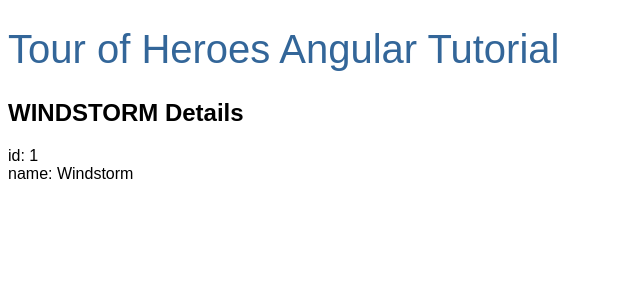
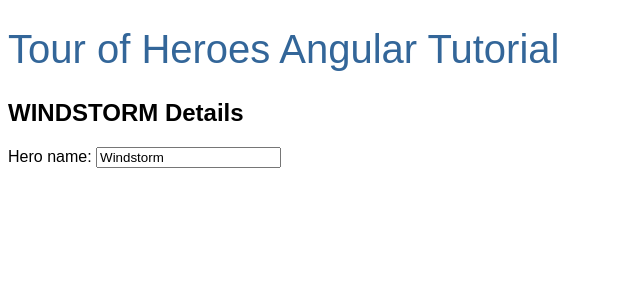
Before and after one commit to kelseyroy/tour-of-heroes-angular-tutorial, an Angular app: page /heroes in a window 1280 px wide. Shown: the top 300 px of the page, without its empty margins (0-640 px from the left). Built offline with nearby package versions, Linux system fonts and the light colour scheme.

Commit message:
Adds two-way data binding with ngModel

```diff
--- a/src/app/app.module.ts
+++ b/src/app/app.module.ts
@@ -1,5 +1,6 @@
 import { NgModule } from '@angular/core';
 import { BrowserModule } from '@angular/platform-browser';
+import { FormsModule } from '@angular/forms';
 
 import { AppComponent } from './app.component';
 import { HeroesComponent } from './heroes/heroes.component';
@@ -10,7 +11,8 @@
     HeroesComponent
   ],
   imports: [
-    BrowserModule
+    BrowserModule,
+    FormsModule
   ],
   providers: [],
   bootstrap: [AppComponent]
--- a/src/app/heroes/heroes.component.html
+++ b/src/app/heroes/heroes.component.html
@@ -1,3 +1,5 @@
 <h2 id="hero">{{hero.name | uppercase}} Details</h2>
-<div id="id"><span>id: </span>{{hero.id}}</div>
-<div id="name"><span>name: </span>{{hero.name}}</div>
+<div>
+    <label for="name">Hero name: </label>
+    <input id="name" [(ngModel)]="hero.name" placeholder="name">
+  </div>
```
Also changed, not shown: 2 other files (tests, documents, lock files or other folders).
